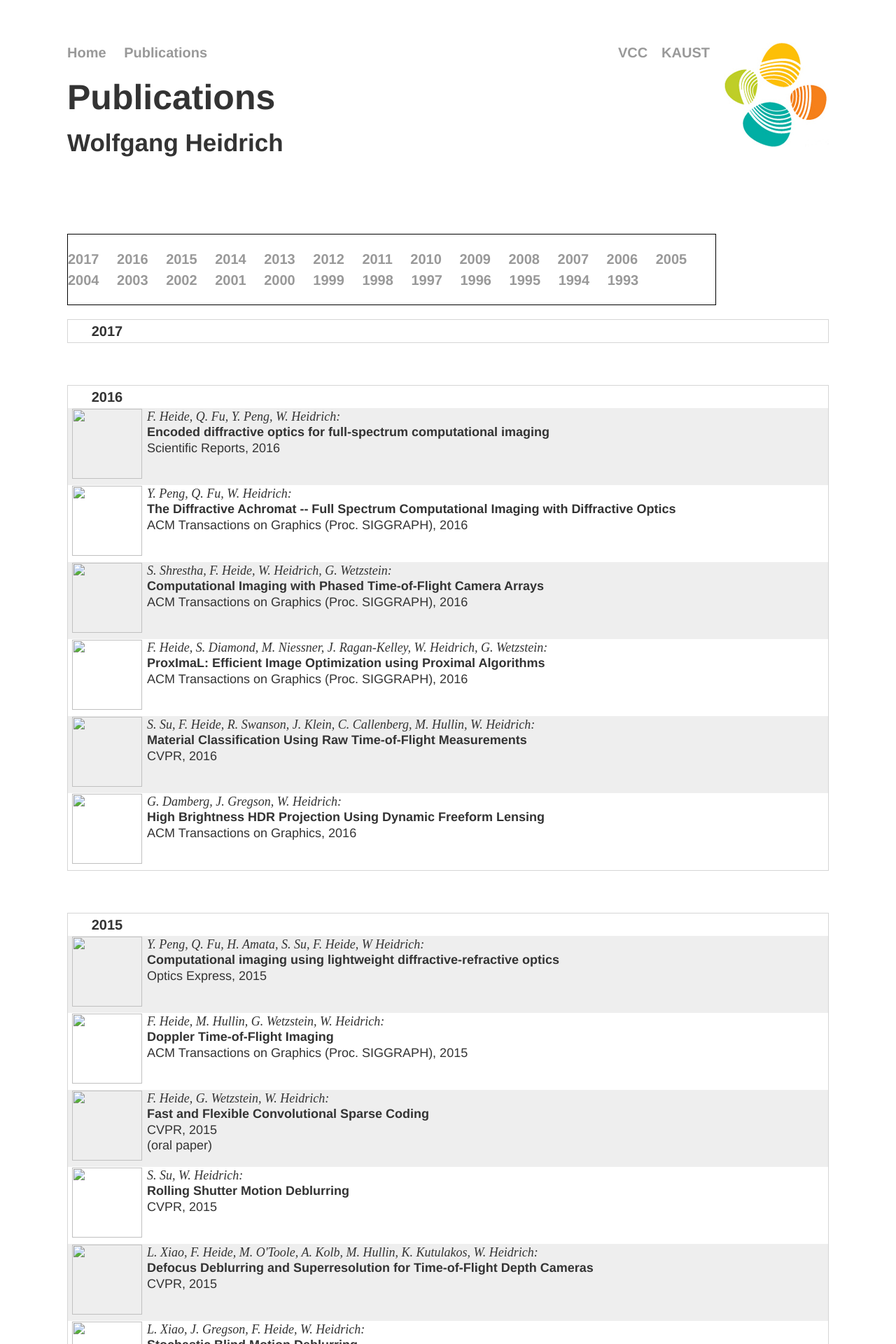
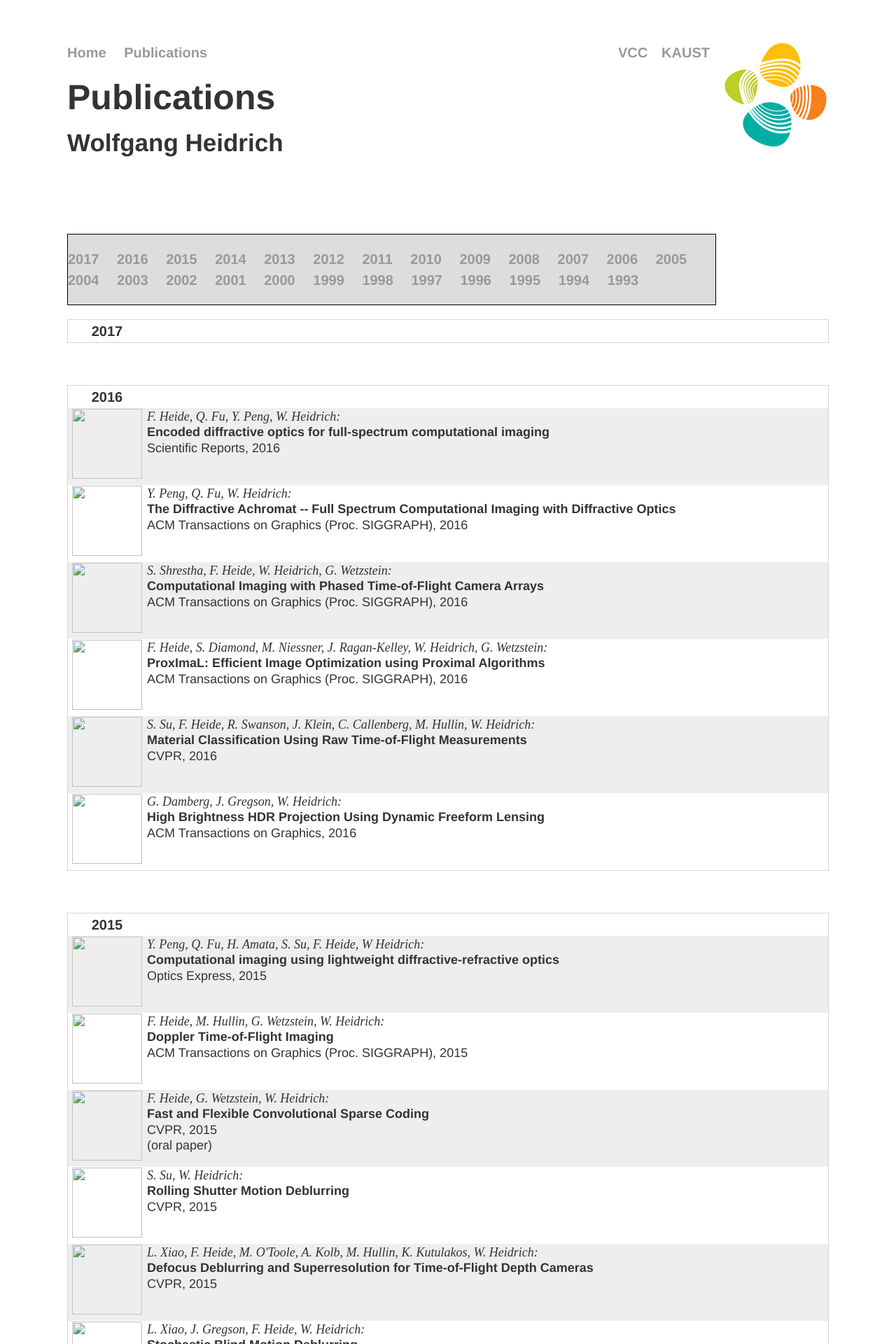
Before and after one commit to vccimaging/vccimaging.github.io, a Jekyll site: the page built from publications.html, in a window 1280 px wide. Shown: the top 1920 px of the page at 70% size. Built offline with Jekyll 4.4.1, drawn with Linux system fonts in a browser that asks for light colours.

Commit message:
Update publications.html

```diff
--- a/publications.html
+++ b/publications.html
@@ -11,7 +11,7 @@ title: VCC Imaging Group
 
 {% assign years = (1993..2017) | reverse %}
 
-<dl style="width:85%;border:1px solid black;background-color:#dldldl;align:center">
+<dl style="width:85%;border:1px solid black;background-color:#ddd;align:center;">
 <nav>
   <ul>
     {% for year in years %}
```
